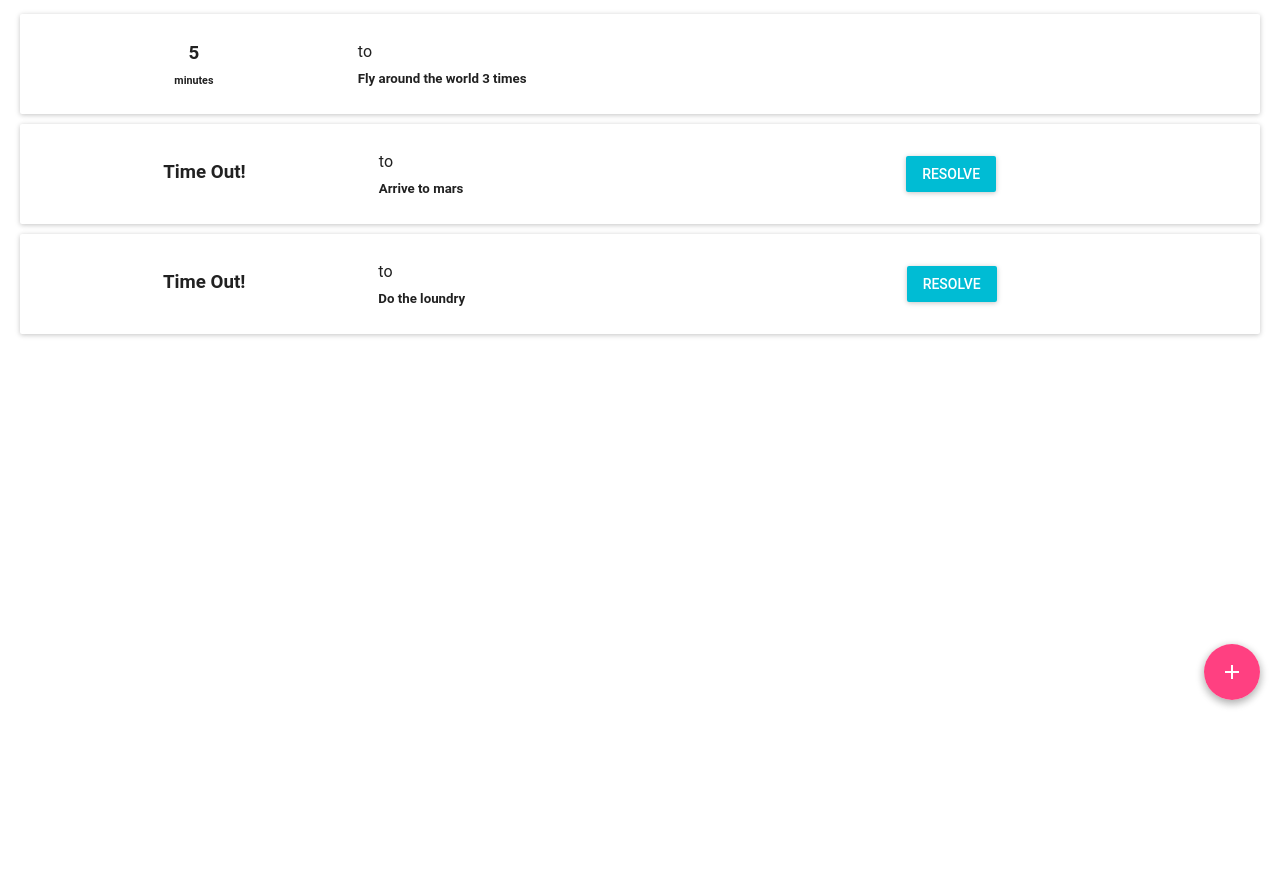
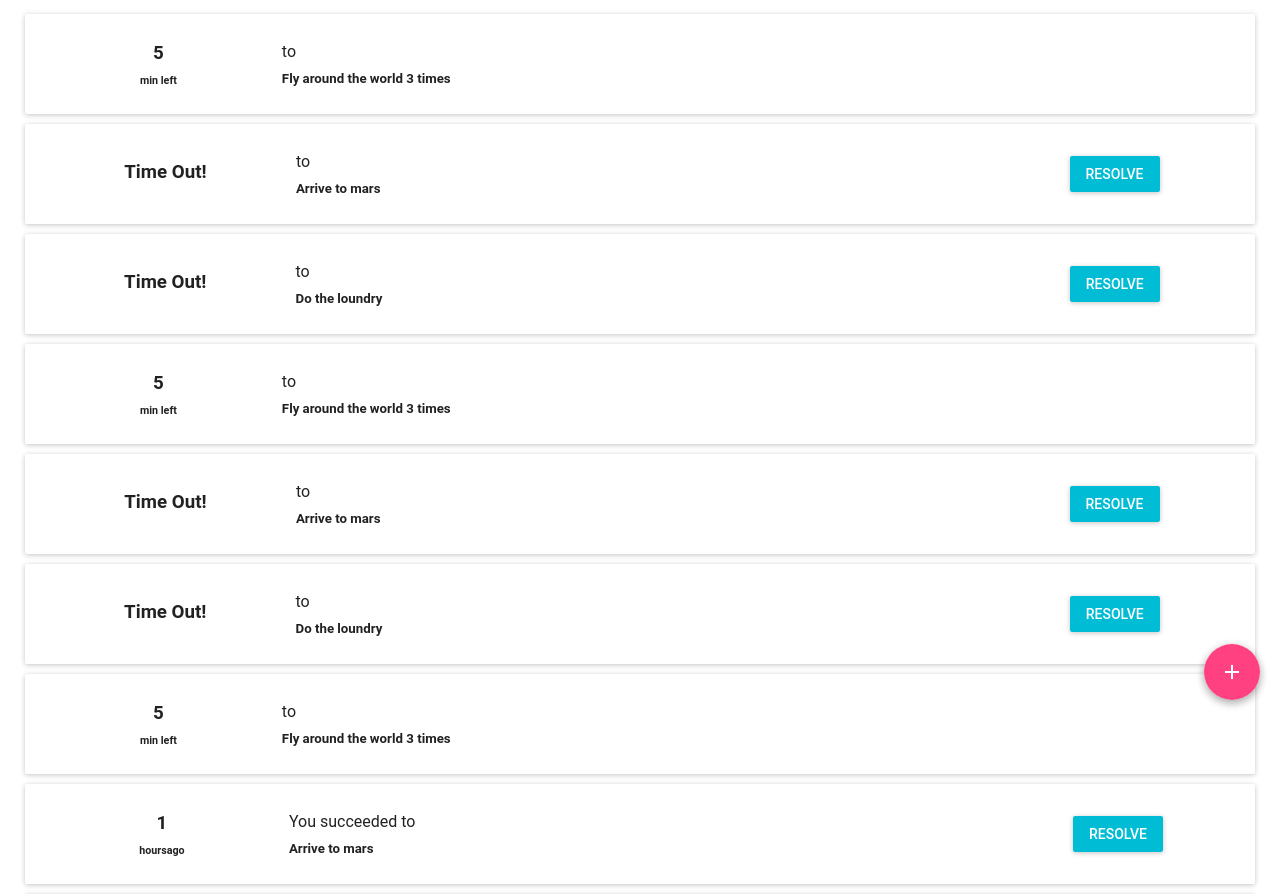
Before and after one commit to xavivives/Avon, a React (Create React App) app in the folder ui/: page / in a window 1280 px wide. Shown: the part 80-974 px from the top of the page. Before the commit the page ends 800 px from the top, so only its background shows below. Built offline with nearby package versions, Linux system fonts and the light colour scheme; what react-tap-event-plugin would draw is missing.

Commit message:
More beautification and mock data

```diff
--- a/ui/src/CommitCard.js
+++ b/ui/src/CommitCard.js
@@ -12,7 +12,9 @@ const containerStyle =
     height : 100,
     padding : 15,
     marginTop : 10,
-    margnBottom : 30
+    margnBottom : 30,
+    marginLeft:5,
+    marginRight:5
 }
 
 const timeStyle =
@@ -21,7 +23,7 @@ const timeStyle =
     flexDirection: 'column',
     justifyContent: 'center',
     alignItems:'center',
-    flexBasis:120,
+    flexBasis:100,
     flexGrow: 1
 }
 
@@ -31,13 +33,14 @@ const goalStyle =
     flexDirection: 'column',
     justifyContent: 'center',
     alignItems: 'flexStart',
-    flexGrow: 2
+    flexGrow: 4
 }
 
 const actionButtonStyle =
 {
-    flexBasis:120,
-    flexGrow: 1
+    flexBasis:100,
+    flexGrow: 1,
+    textAlign: 'center'
 }
 
 const textStyle =
@@ -54,11 +57,13 @@ class CommitCard extends React.Component {
         //EthereumBridge.startWatch();
         var timeUp = false;
         var secondsLeft = props.endTimestamp - (Date.now()/1000);
+        var timeIndicator = "left"
 
         if (secondsLeft < 0)
         {
             timeUp = true;
             secondsLeft = 0-secondsLeft;
+            timeIndicator = "ago"
         }
 
         var minutesLeft = secondsLeft/60;
@@ -67,20 +72,21 @@ class CommitCard extends React.Component {
 
         var timeScale = "days";
         var timeLeft = daysLeft;
+        var connectionText = "to"
 
         if(daysLeft > 1)
         {
-            timeScale = "days";
+            timeScale = "days" + timeIndicator;
             timeLeft = Math.round(daysLeft);
         }
         else if( hoursLeft > 1)
         {
-            timeScale ="hours";
+            timeScale ="hours" + timeIndicator;;
             timeLeft = Math.round(hoursLeft);
         }
         else if( minutesLeft > 1)
         {
-            timeScale = "minutes";
+            timeScale = "min "+ timeIndicator;;
             timeLeft = Math.round(minutesLeft);
         }
 
@@ -90,16 +96,26 @@ class CommitCard extends React.Component {
             timeScale = "";
         }
 
+        if (props.state === "succeeded")
+        {
+            connectionText = "You succeeded to"
+        }
+        else if (props.state === "failed")
+        {
+            connectionText = "You failed to"
+        }
+
         this.state = {
             "timeScale": timeScale,
             "timeLeft": timeLeft,
             "timeUp": timeUp,
+            "connectionText":connectionText
         };
     }
 
-    onResolve = () => {
-
-        //this.props.onNewCommit();
+    onResolve = () =>
+    {
+        this.props.onResolve(this.props.commitId);
     }
 
 
@@ -139,7 +155,7 @@ class CommitCard extends React.Component {
 
             <div style = {goalStyle}>
                 <p style={textStyle}>
-                    to
+                    {this.state.connectionText}
                 </p>
 
                 <h5 style={textStyle}>
@@ -151,7 +167,6 @@ class CommitCard extends React.Component {
                 {actionButton}
             </div>
 
-
         </Paper>
     );
   }
--- a/ui/src/Feed.js
+++ b/ui/src/Feed.js
@@ -11,6 +11,7 @@ const FloatingButtonStyle = {
     bottom: 20,
     left: 'auto',
     position: 'fixed',
+    zIndex:100
 };
 
 class Creator extends React.Component {
@@ -32,21 +33,35 @@ class Creator extends React.Component {
         this.props.onNewCommit();
     }
 
+    onResolve = (commitId) => {
+
+        this.props.onResolve(commitId);
+    }
+
 
   render() {
 
     return (
       <div>
 
-        <CommitCard goal="Fly around the world 3 times" endTimestamp= {this.state.fakeTime} state="ongoing"/>
-        <CommitCard goal="Arrive to mars" endTimestamp= {this.state.fakeTime-5600} state="ongoing" />
-        <CommitCard goal="Do the loundry" endTimestamp= {this.state.fakeTime-50000} state="ongoing" />
-
         <FloatingActionButton onTouchTap= {this.onNewCommit} secondary={true} style= {FloatingButtonStyle}>
             <ContentAdd />
         </FloatingActionButton>
 
-
+        <div>
+            <CommitCard commitId = {0} onResolve = {this.onResolve} goal="Fly around the world 3 times" endTimestamp= {this.state.fakeTime} state="ongoing"/>
+            <CommitCard commitId = {1} onResolve = {this.onResolve} goal="Arrive to mars" endTimestamp= {this.state.fakeTime-5600} state="ongoing" />
+            <CommitCard commitId = {2} onResolve = {this.onResolve} goal="Do the loundry" endTimestamp= {this.state.fakeTime-50000} state="ongoing" />
+            <CommitCard commitId = {3} onResolve = {this.onResolve} goal="Fly around the world 3 times" endTimestamp= {this.state.fakeTime} state="ongoing"/>
+            <CommitCard commitId = {4} onResolve = {this.onResolve} goal="Arrive to mars" endTimestamp= {this.state.fakeTime-5600} state="ongoing" />
+            <CommitCard commitId = {5} onResolve = {this.onResolve} goal="Do the loundry" endTimestamp= {this.state.fakeTime-50000} state="ongoing" />
+            <CommitCard commitId = {6} onResolve = {this.onResolve} goal="Fly around the world 3 times" endTimestamp= {this.state.fakeTime} state="ongoing"/>
+            <CommitCard commitId = {7} onResolve = {this.onResolve} goal="Arrive to mars" endTimestamp= {this.state.fakeTime-5600} state="succeeded" />
+            <CommitCard commitId = {8} onResolve = {this.onResolve} goal="Do the loundry" endTimestamp= {this.state.fakeTime-50000} state="failed" />
+            <CommitCard commitId = {9} onResolve = {this.onResolve} goal="Fly around the world 3 times" endTimestamp= {this.state.fakeTime} state="ongoing"/>
+            <CommitCard commitId = {10} onResolve = {this.onResolve} goal="Arrive to mars" endTimestamp= {this.state.fakeTime-5600} state="ongoing" />
+            <CommitCard commitId = {11} onResolve = {this.onResolve} goal="Do the loundry" endTimestamp= {this.state.fakeTime-50000} state="ongoing" />
+        </div>
       </div>
     );
   }
```
